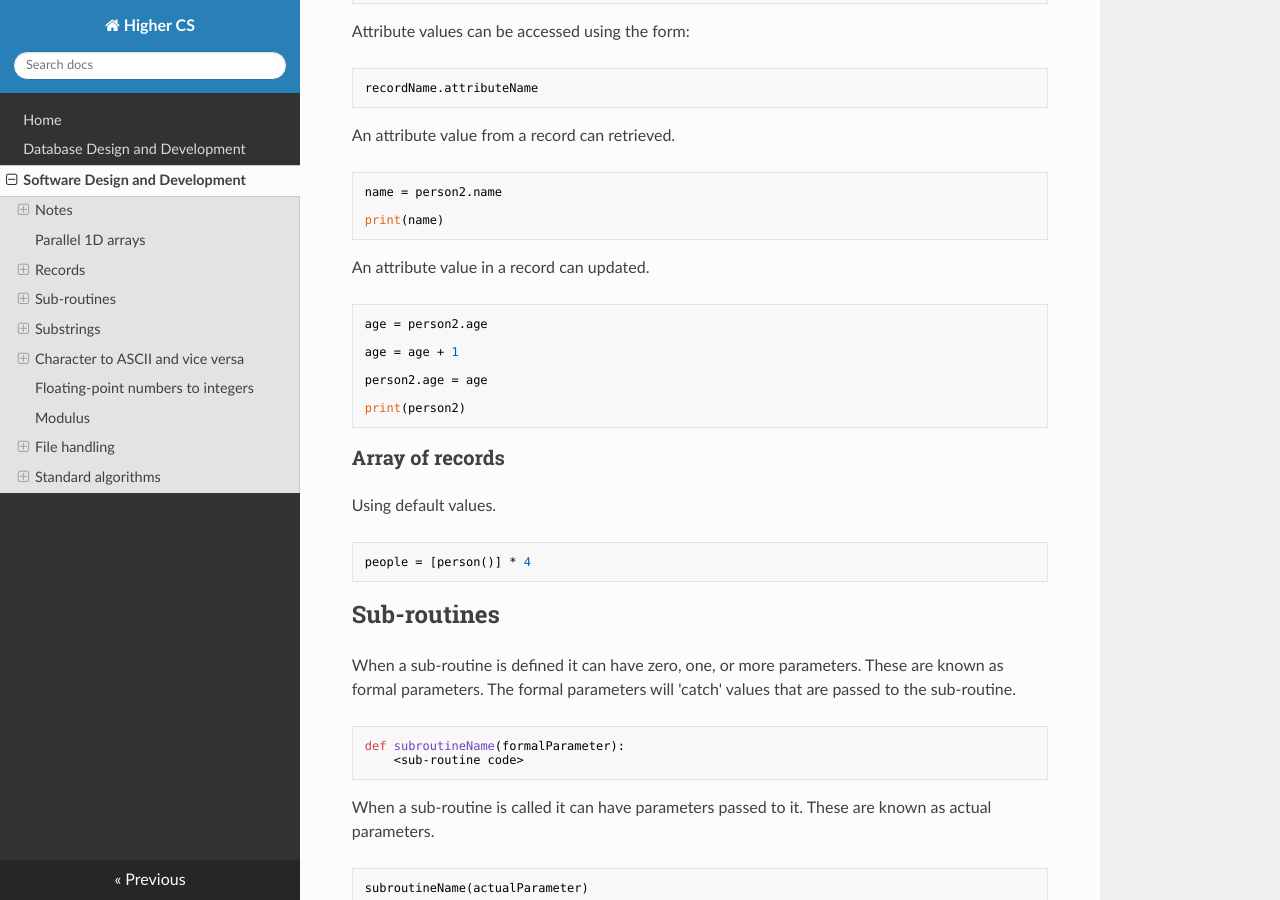
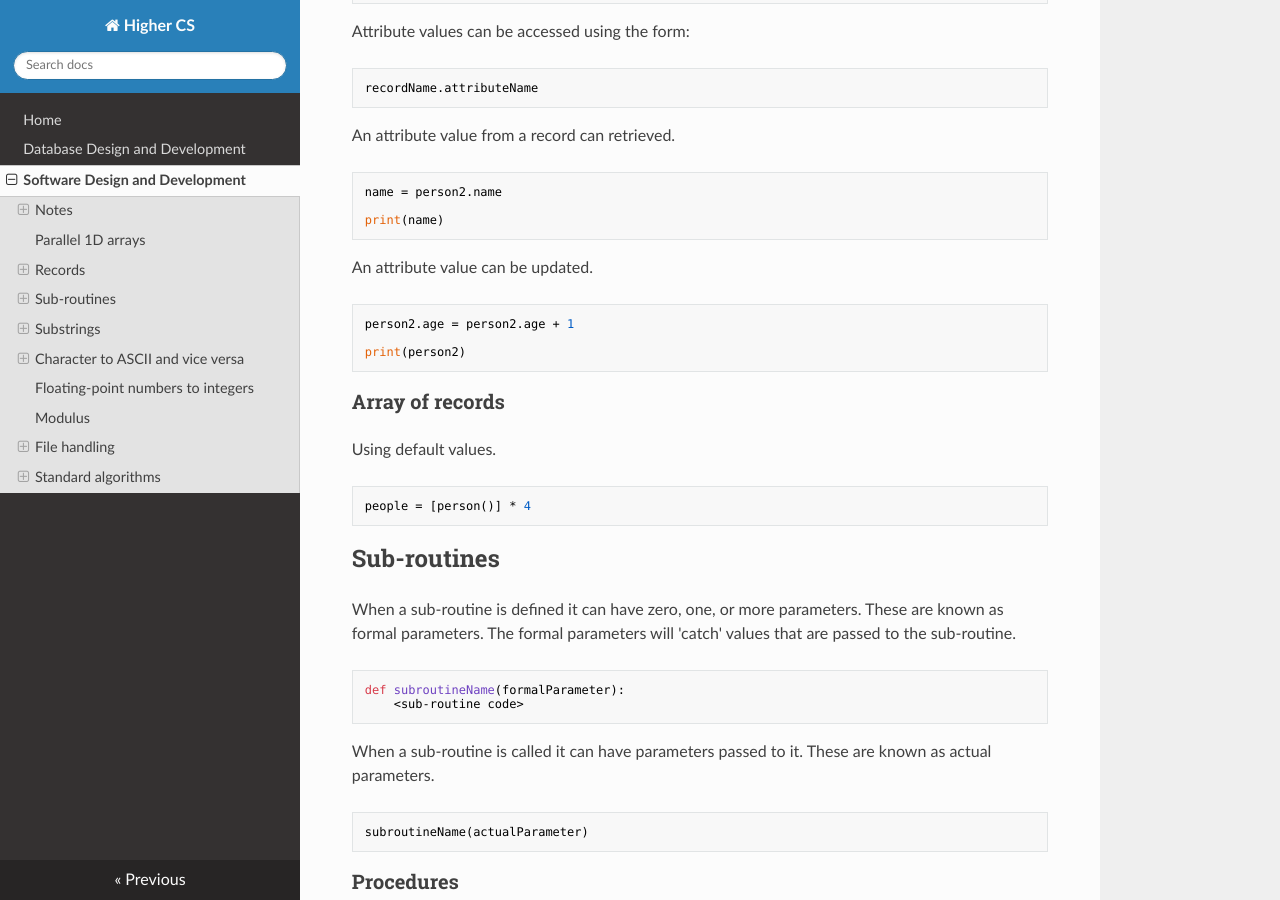
Before and after one commit to MrFriendCS/H-CS, an MkDocs documentation site: the page built from docs/H-CS-SDD.md, in a window 1280 px wide and 900 px high, scrolled down 1374 px. Built offline with MkDocs 1.6.1, drawn with Linux system fonts in a browser that asks for light colours; nearby versions of some CDN libraries.

Commit message:
docs/H-CS-SDD.md updated from https://stackedit.io/

````diff
--- a/docs/H-CS-SDD.md
+++ b/docs/H-CS-SDD.md
@@ -74,14 +74,10 @@ name = person2.name
 print(name)
 ```
 
-An attribute value in a record can updated.
+An attribute value can be updated.
 
 ``` python
-age = person2.age
-
-age = age + 1
-
-person2.age = age
+person2.age = person2.age + 1
 
 print(person2)
 ```
````
Also changed, not shown: other parts of docs/H-CS-SDD.md (+3 -3 lines).
